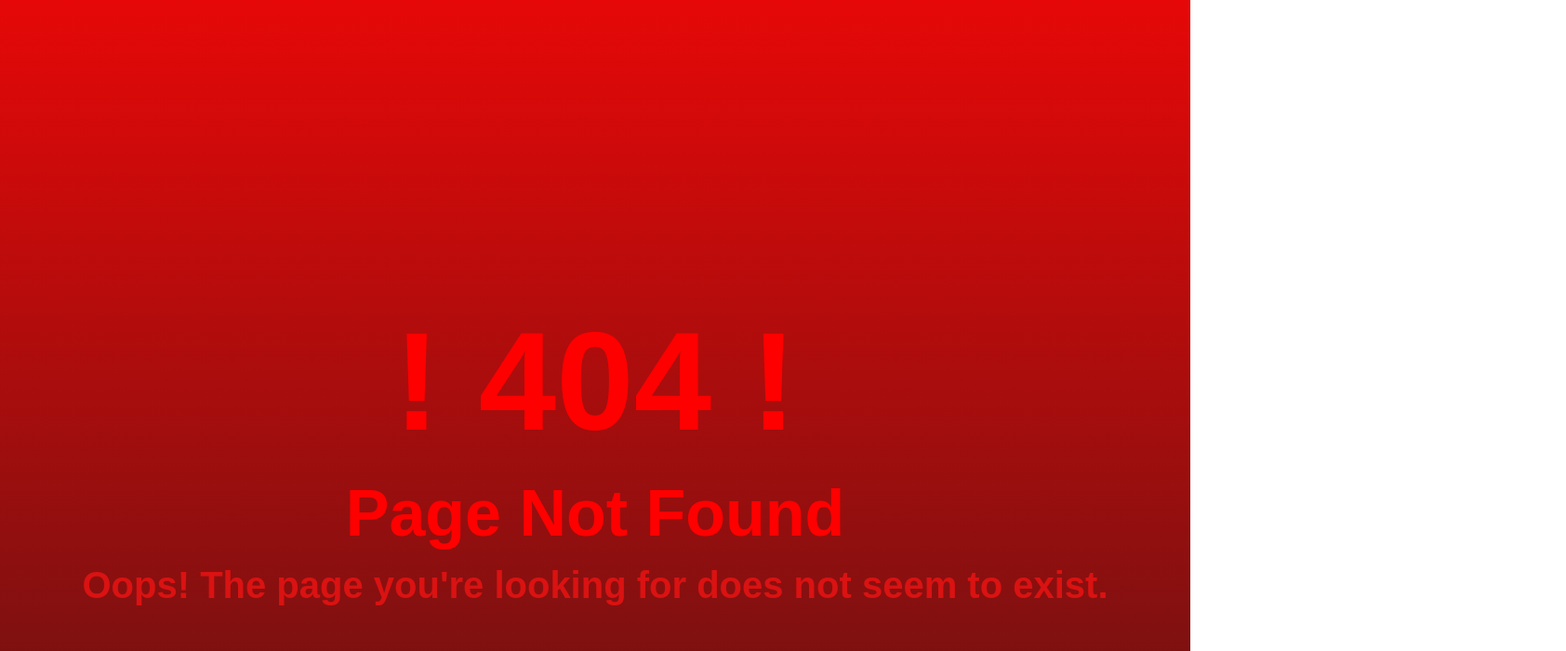
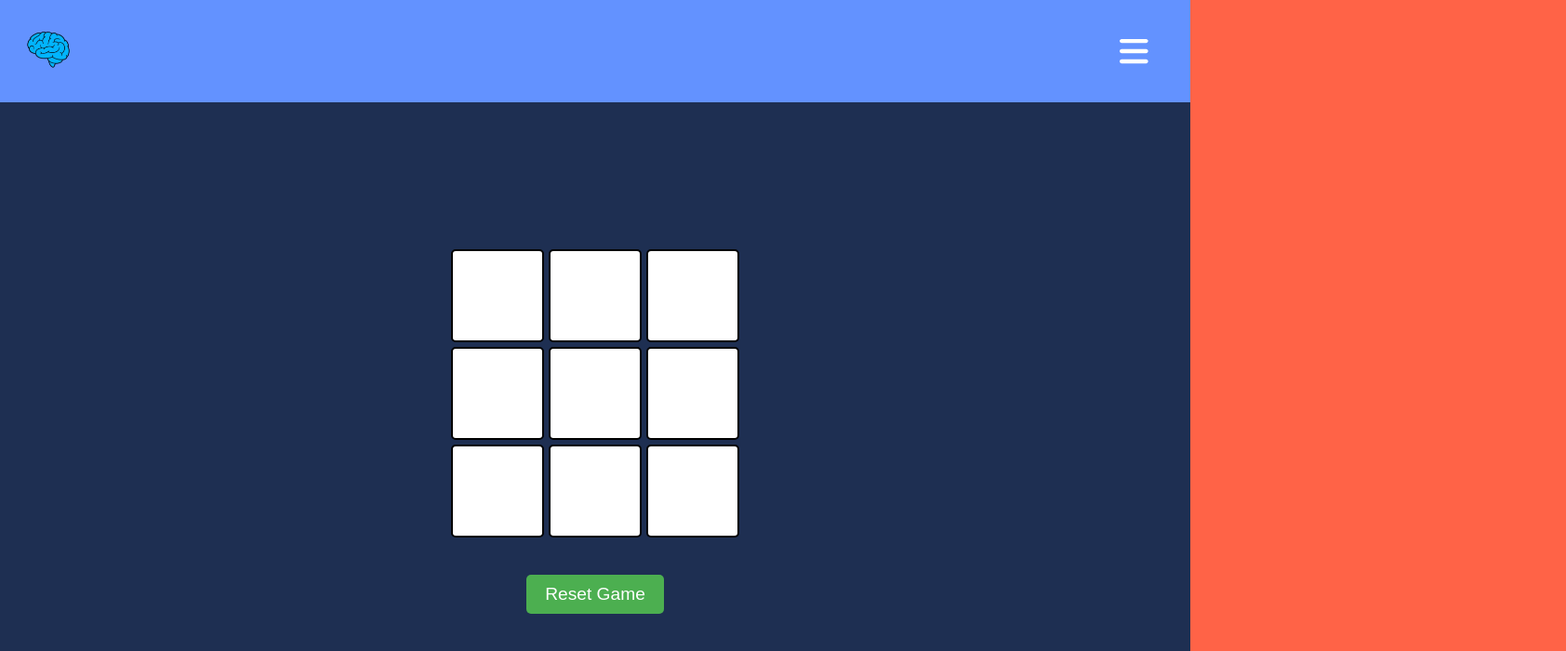
Before and after one commit to Urannni/BrainChallenge, a React (Create React App) app: page /Tic-tac-toe in a window 1280 px wide. Before the commit this address had no page. Shown: the top 700 px of the page at 93% size, 1684 px wide, since content can reach past the window. Built offline with nearby package versions, Linux system fonts and the light colour scheme.

Commit message:
added a tic tac toe game and added it to the Navbar I forgot to add it to the footer

```diff
--- a/src/App.js
+++ b/src/App.js
@@ -6,6 +6,8 @@ import NotFound from "./components/NotFound";
 import Quiz from "./components/Quiz";
 import MemoryCards from "./components/MemoryCards";
 import Game from "./components/Game";
+import Tictactoe from "./components/Tictactoe.jsx"
+
 
 function App() {
   return (
@@ -17,6 +19,7 @@ function App() {
             <Route path="/Quiz" element={<Quiz />} />
             <Route path="/MemoryCards" element={<MemoryCards />} />
             <Route path="/Game" element={<Game />} />
+            <Route path="/Tic-tac-toe" element={<Tictactoe />} />
             <Route path="*" element={<NotFound />} />
           </Routes>
         </header>
--- /dev/null
+++ b/src/components/Board.jsx
@@ -0,0 +1,19 @@
+import React from "react";
+import Square from "./Square";
+
+function Board({ squares, onClick, winningCells }) {
+  return (
+    <div className="board">
+      {squares.map((value, index) => (
+        <Square
+          key={index}
+          value={value}
+          onClick={() => onClick(index)}
+          isWinner={winningCells.includes(index)}
+        />
+      ))}
+    </div>
+  );
+}
+
+export default Board;
--- a/src/components/Navbar.jsx
+++ b/src/components/Navbar.jsx
@@ -1,9 +1,9 @@
-import React, { useState } from 'react';
-import { FontAwesomeIcon } from '@fortawesome/react-fontawesome';
-import { faBars } from '@fortawesome/free-solid-svg-icons';
-import { Link } from 'react-router-dom';
-import logo from '../assets/brainlogo.png';
-import './Navbar.css';
+import React, { useState } from "react";
+import { FontAwesomeIcon } from "@fortawesome/react-fontawesome";
+import { faBars } from "@fortawesome/free-solid-svg-icons";
+import { Link } from "react-router-dom";
+import logo from "../assets/brainlogo.png";
+import "./Navbar.css";
 
 const Navbar = () => {
   const [isOpen, setIsOpen] = useState(false);
@@ -18,9 +18,12 @@ const Navbar = () => {
           </Link>
         </div>
         <button onClick={toggleMenu} className="menu-toggle-btn">
-          <FontAwesomeIcon icon={faBars} className={isOpen ? 'rotate-icon' : ''} />
+          <FontAwesomeIcon
+            icon={faBars}
+            className={isOpen ? "rotate-icon" : ""}
+          />
         </button>
-        <ul className={`navbar-links ${isOpen ? 'open' : ''}`}>
+        <ul className={`navbar-links ${isOpen ? "open" : ""}`}>
           <li>
             <Link to="/Game" className="navbar-link">
               Rock Paper Scissors Shoot!
@@ -36,6 +39,11 @@ const Navbar = () => {
               The Impossible Quiz
             </Link>
           </li>
+          <li>
+            <Link to="/Tic-tac-toe" className="navbar-link">
+              Tic-Tac-Toe
+            </Link>
+          </li>
         </ul>
       </nav>
     </div>
--- /dev/null
+++ b/src/components/Square.jsx
@@ -0,0 +1,18 @@
+import React from "react";
+
+function Square({ value, onClick, isWinner }) {
+  const squareClass = isWinner ? "square winner" : "square";
+  const squareStyle = {
+    color: value === "X" ? "red" : value === "O" ? "blue" : "",
+    fontWeight: "bold",
+    fontSize: "3rem",
+  };
+
+  return (
+    <button className={squareClass} onClick={onClick} style={squareStyle}>
+      {value}
+    </button>
+  );
+}
+
+export default Square;
--- /dev/null
+++ b/src/components/Tictactoe.css
@@ -0,0 +1,57 @@
+.board {
+  display: grid;
+  grid-template-columns: repeat(3, 100px);
+  grid-gap: 5px;
+  margin: 20px;
+  margin-top: 300px;
+}
+
+.square {
+  width: 100px;
+  height: 100px;
+  font-size: 3rem;
+  text-align: center;
+  line-height: 100px;
+  cursor: pointer;
+  border: 2px solid #000;
+  background-color: #fff;
+  display: flex;
+  justify-content: center;
+  align-items: center;
+  font-weight: bold;
+}
+
+.square.winner {
+  background-color: yellow;
+}
+
+.status {
+  margin-bottom: 20px;
+  font-size: 1.5rem;
+}
+
+.game {
+  display: flex;
+  flex-direction: column;
+  align-items: center;
+  padding: 20px;
+}
+
+.game button:focus {
+  outline: none;
+}
+
+.reset-button {
+  padding: 10px 20px;
+  font-size: 1.2rem;
+  background-color: #4caf50;
+  color: white;
+  border: none;
+  border-radius: 5px;
+  cursor: pointer;
+  margin-top: 20px;
+}
+
+.reset-button:hover {
+  background-color: #45a049;
+}
--- /dev/null
+++ b/src/components/Tictactoe.jsx
@@ -0,0 +1,100 @@
+import React, { useState, useEffect } from "react";
+import Board from "./Board";
+import Navbar from "./Navbar"
+import Footer from "./Footer"
+import "./Tictactoe.css";
+
+
+function Tictactoe() {
+  const [squares, setSquares] = useState(Array(9).fill(null));
+  const [isXNext, setIsXNext] = useState(true);
+  const [winningCells, setWinningCells] = useState([]);
+  const [gameStatus, setGameStatus] = useState("");
+  const [bgColor, setBgColor] = useState("rgb(255, 255, 255)"); // Default background color
+
+  // Update game status and background color based on the current state
+  useEffect(() => {
+    const result = calculateWinner(squares);
+    if (result) {
+      setGameStatus(`Winner: ${result.winner}`);
+      setWinningCells(result.line);
+    } else if (squares.every((square) => square !== null)) {
+      setGameStatus("Draw");
+    } else {
+      setGameStatus(`Next player: ${isXNext ? "X" : "O"}`);
+    }
+
+    // Update background color based on current player's turn (X or O)
+    setBgColor(isXNext ? "rgb(255, 99, 71)" : "rgb(173, 216, 230)");
+  }, [squares, isXNext]);
+
+  useEffect(() => {
+    // Apply background color to the entire body
+    document.body.style.backgroundColor = bgColor;
+  }, [bgColor]); // This hook runs when bgColor changes
+
+  function handleClick(index) {
+    if (squares[index] || calculateWinner(squares)) return;
+
+    const newSquares = squares.slice();
+    newSquares[index] = isXNext ? "X" : "O";
+    setSquares(newSquares);
+    setIsXNext(!isXNext);
+    setWinningCells([]);
+  }
+
+  function calculateWinner(squares) {
+    const lines = [
+      [0, 1, 2],
+      [3, 4, 5],
+      [6, 7, 8],
+      [0, 3, 6],
+      [1, 4, 7],
+      [2, 5, 8],
+      [0, 4, 8],
+      [2, 4, 6],
+    ];
+
+    for (let i = 0; i < lines.length; i++) {
+      const [a, b, c] = lines[i];
+      if (
+        squares[a] &&
+        squares[a] === squares[b] &&
+        squares[a] === squares[c]
+      ) {
+        return { winner: squares[a], line: lines[i] };
+      }
+    }
+    return null;
+  }
+
+  function handleReset() {
+    setSquares(Array(9).fill(null));
+    setIsXNext(true);
+    setWinningCells([]);
+    setGameStatus("");
+    setBgColor("rgb(255, 255, 255)"); // Reset background to white
+  }
+
+  return (
+    <div className="div">
+      <Navbar />
+      <div className="game">
+        <div className="status">
+          {gameStatus || `Next player: ${isXNext ? "X" : "O"}`}
+        </div>
+        <Board
+          squares={squares}
+          onClick={handleClick}
+          winningCells={winningCells}
+        />
+        <button className="reset-button" onClick={handleReset}>
+          Reset Game
+        </button>
+      </div>
+      <Footer />
+    </div>
+  );
+}
+
+export default Tictactoe;
```
